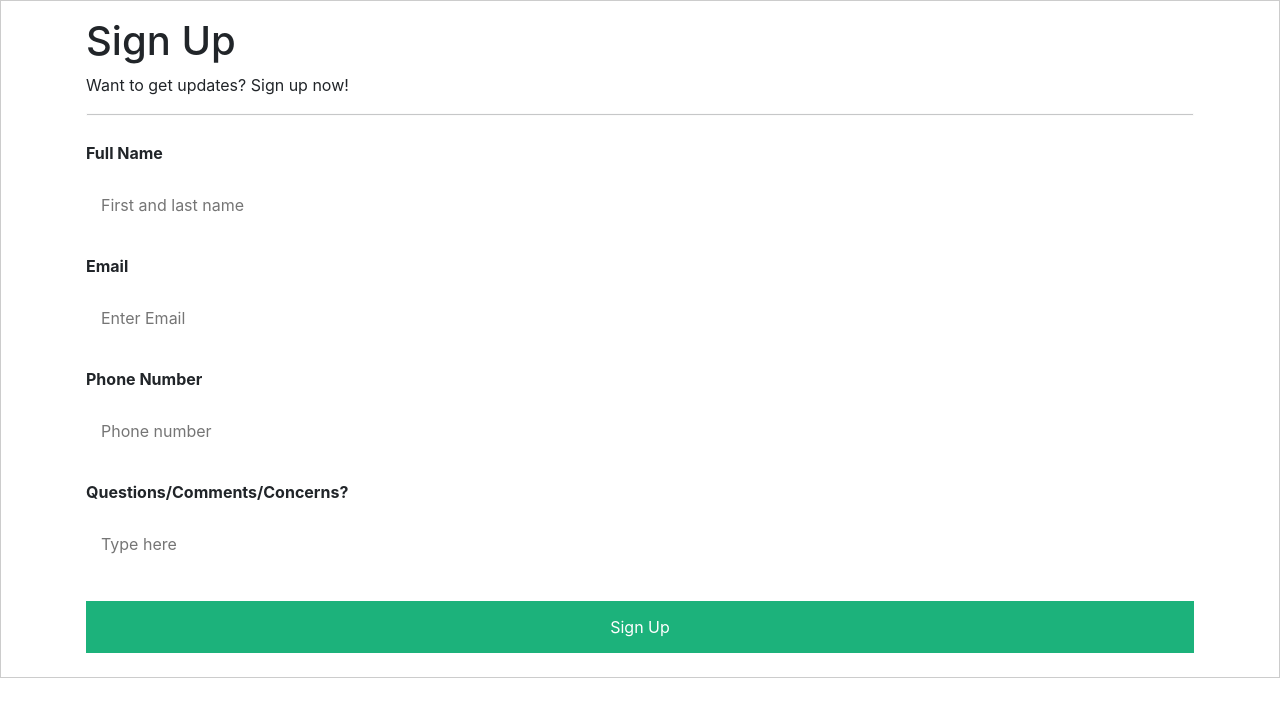
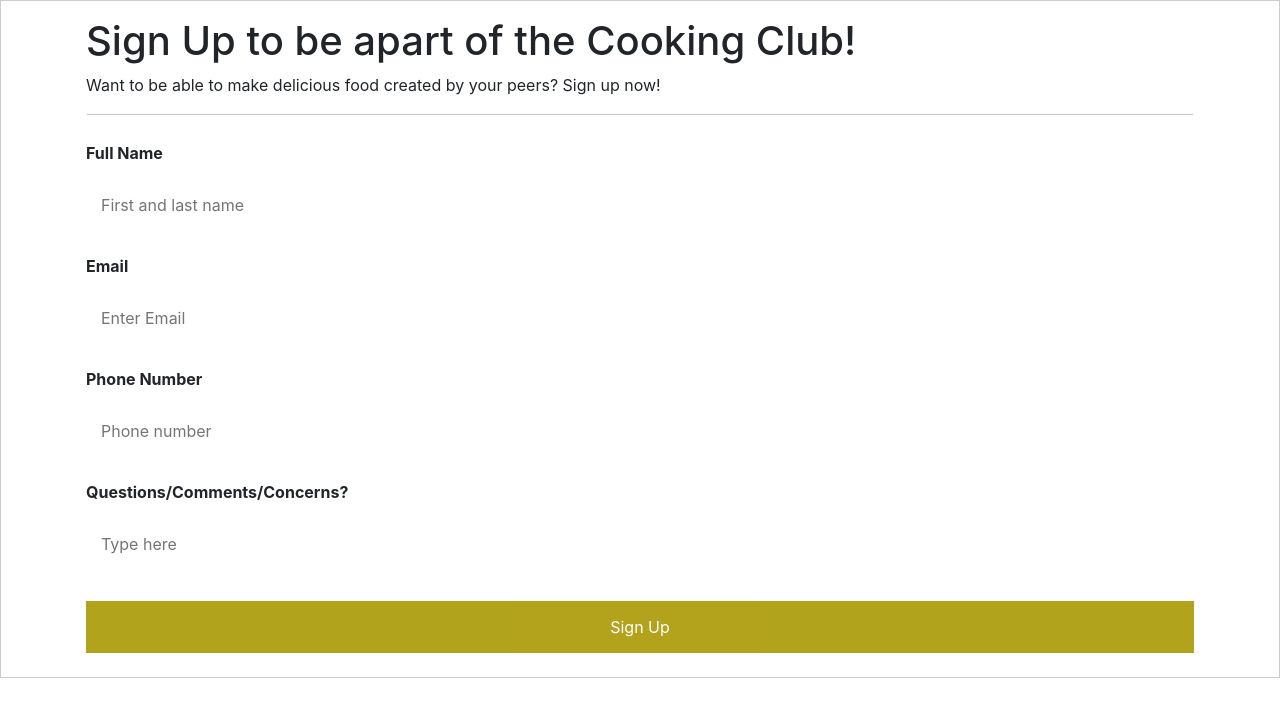
Before and after one commit to SlimeyTurtles/jinjaturtles, a Flask app: page /signup/ in a window 1280 px wide. Shown: the part 56-773 px from the top of the page. Run offline with Flask 2, Linux system fonts and the light colour scheme; some libraries are stand-ins or nearby versions.

Commit message:
sign up page updates

```diff
--- a/templates/signup.html
+++ b/templates/signup.html
@@ -1,4 +1,4 @@
-
+<!DOCTYPE html>
 {% extends "layouts/base.html" %}
 
 {% block body %}
@@ -27,7 +27,7 @@
         }
 
         button {
-            background-color: #04AA6D;
+            background-color: #aa9904;
             color: white;
             padding: 14px 20px;
             margin: 8px 0;
@@ -56,10 +56,10 @@
     </style>
 
     <!-- The sign-up form on the site is linked to this specific google form-->
-    <form action="https://docs.google.com/forms/d/e/1FAIpQLSc6k_EE5PaHA1s6zoxa_AoBviz8KMO4NN8JZ3Xml3j6N1JaLQ/viewform?usp=sf_link" style="border:1px solid #ccc">
+    <form action="https://docs.google.com/forms/d/e/1FAIpQLSc6k_EE5PaHA1s6zoxa_AoBviz8KMO4NN8JZ3Xml3j6N1JaLQ/viewform?entry.1564829526=Natalie+Cohen&entry.1685589982=eansmm.cohen@gmail.com&entry.592319792=16615136126&entry.80120306=yes" style="border:1px solid #ccc">
         <div class="container">
-            <h1>Sign Up</h1> <!--The different questions being asked for the form, each name correlates to the answering portion in linked google form -->
-            <p>Want to get updates? Sign up now!</p>
+            <h1>Sign Up to be apart of the Cooking Club!</h1> <!--The different questions being asked for the form, each name correlates to the answering portion in linked google form -->
+            <p>Want to be able to make delicious food created by your peers? Sign up now!</p>
             <hr>
             <label for="name"><b>Full Name</b></label>
             <input type="text" placeholder="First and last name" name="entry.1564829526" jsname="YPqjbf" required>
```
